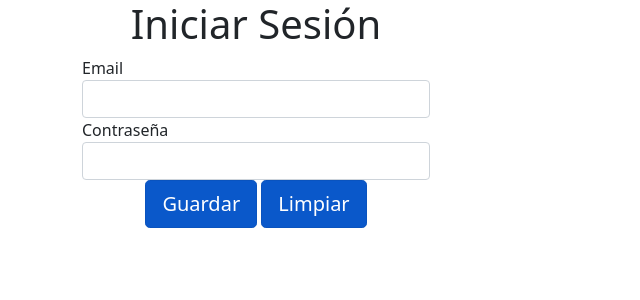
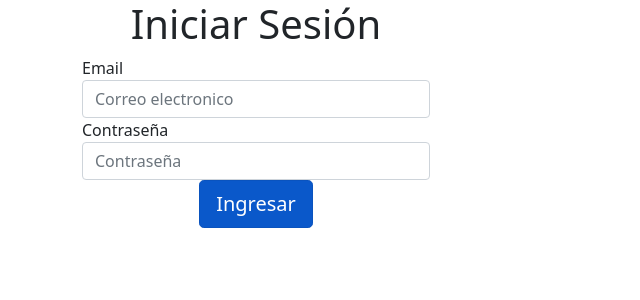
Before and after one commit to NicolRiveros/prueba3CaosNews, a Django app: page / in a window 1280 px wide. Shown: the top 300 px of the page, without its empty margins (0-640 px from the left). Run offline with Django 3.2, Linux system fonts and the light colour scheme.

Commit message:
inicio sesion

```diff
--- a/principal/templates/login.html
+++ b/principal/templates/login.html
@@ -19,15 +19,14 @@
                         {% csrf_token %}<!-- SE AGREGA EN TODOS LOS FORMULARIOS -->
                         <div class="form-group">
                             <label for="email">Email</label>
-                            <input type="text" name="email" id="email" class="form-control">
+                            <input type="text" name="email" id="email" class="form-control" placeholder="Correo electronico">
                         </div>
                         <div class="form-group">
                             <label for="password">Contraseña</label>
-                            <input type="password" name="password" id="password" class="form-control">
+                            <input type="password" name="password" id="password" class="form-control" placeholder="Contraseña">
                         </div>
                         <div class="form-group" style="text-align: center;">
-                            <input type="submit" value="Guardar" class="btn btn-primary btn-lg active">
-                            <input type="reset" value="Limpiar" class="btn btn-primary btn-lg active">
+                            <input type="submit" value="Ingresar" class="btn btn-primary btn-lg active">
                         </div>
                     </form>
                 </div>
```
